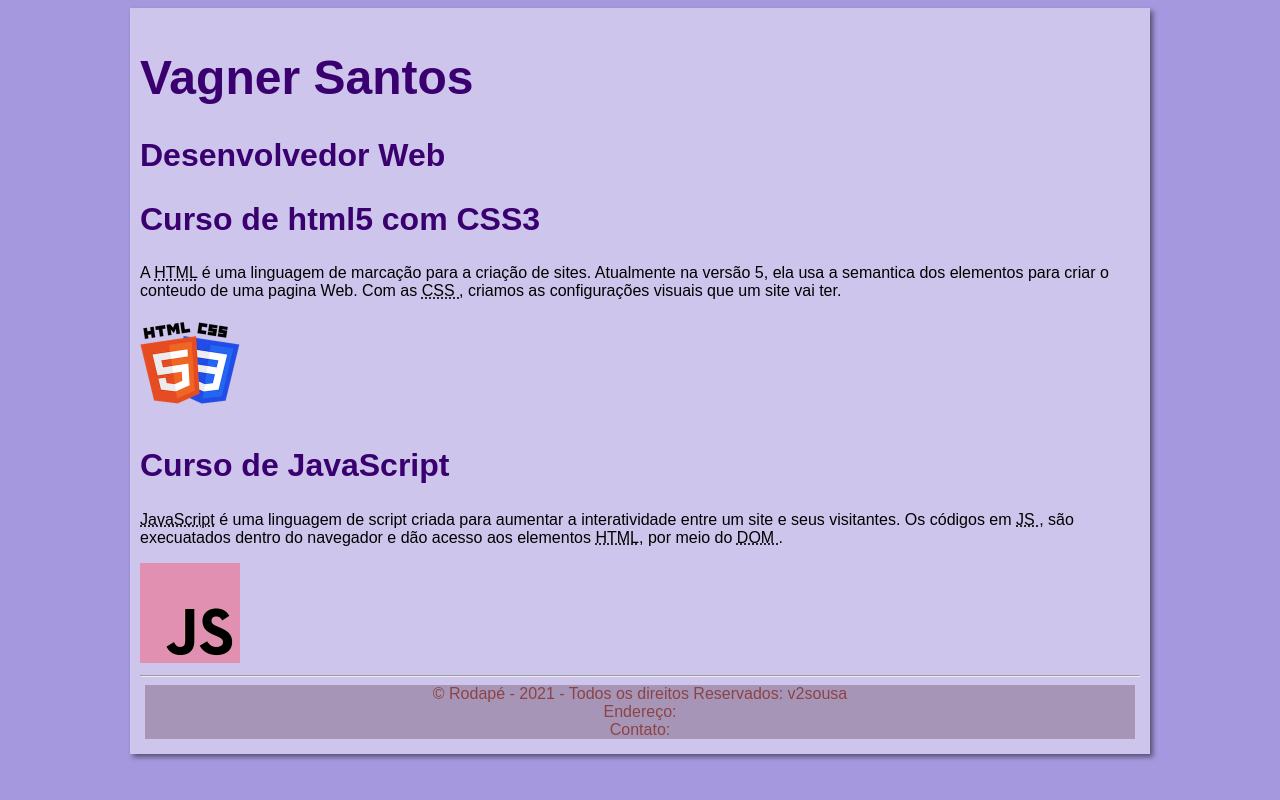
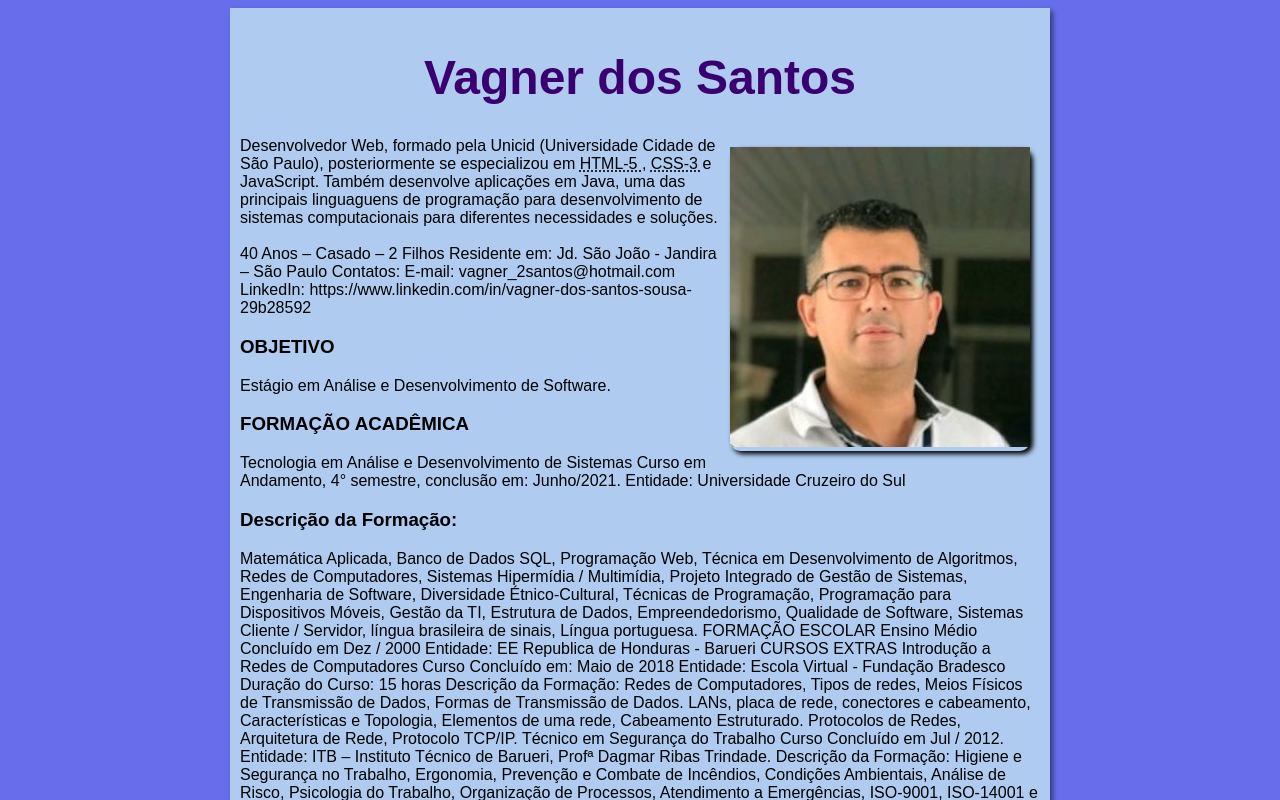
Before and after one commit to v2sousa/curriculo, a plain HTML site: page index.html in a window 1280 px wide. Shown: the top 800 px of the page. Drawn offline with Linux system fonts and the light colour scheme.

Commit message:
Auterações
Texto e estilo.

```diff
--- a/index.html
+++ b/index.html
@@ -10,26 +10,107 @@
 <body>
     <main>
         <header>
-            <h1> Vagner Santos  </h1>
-            <h2> Desenvolvedor Web </h2>
+            <h1> Vagner dos Santos </h1>
         </header>
         <article>
-            <h2> Curso de html5 com CSS3 </h2>
-            <p> A <abbr title="HyperText Markup Language">HTML</abbr> é uma linguagem de marcação para a criação de sites. Atualmente na versão 5, ela usa a semantica dos elementos para criar o conteudo de uma pagina Web. Com as <abbr title="Cascading Style Sheets"> CSS </abbr>, criamos as configurações visuais que um site vai ter. </p>
+            <p class="foto">
+                <img src="Imagens site - Copia/minhafotosite2.jpg" alt="foto site">
+            </p>
+            <p id="sobre">
+                Desenvolvedor Web, formado pela Unicid (Universidade Cidade de São Paulo), posteriormente se especializou em <abbr title="HyperText Markup Language, versão 5"> HTML-5 </abbr>, <abbr title="Cascading Style Sheets, versão 3"> CSS-3 </abbr> e JavaScript. Também desenvolve aplicações em Java, uma das principais linguaguens de programação para desenvolvimento de sistemas computacionais para diferentes necessidades e soluções. <br> <br>
+                40 Anos – Casado – 2 Filhos
+                Residente em: Jd. São João - Jandira – São Paulo
+                Contatos:
+                E-mail: vagner_2santos@hotmail.com
+                LinkedIn: https://www.linkedin.com/in/vagner-dos-santos-sousa-29b28592 <br>
+
+            <h3>OBJETIVO</h3>
+                Estágio em Análise e Desenvolvimento de Software.
+
+            <h3>FORMAÇÃO ACADÊMICA</h3>
+                Tecnologia em Análise e Desenvolvimento de Sistemas
+                Curso em Andamento, 4° semestre, conclusão em: Junho/2021.
+                Entidade: Universidade Cruzeiro do Sul
+            <h3>Descrição da Formação:</h3> Matemática Aplicada, Banco de Dados SQL, Programação Web, Técnica em Desenvolvimento de Algoritmos, Redes de Computadores, Sistemas Hipermídia / Multimídia, Projeto Integrado de Gestão de Sistemas, Engenharia de Software, Diversidade Étnico-Cultural, Técnicas de Programação, Programação para Dispositivos Móveis, Gestão da TI, Estrutura de Dados, Empreendedorismo, Qualidade de Software, Sistemas Cliente / Servidor, língua brasileira de sinais, Língua portuguesa.
+
+FORMAÇÃO ESCOLAR
+
+Ensino Médio
+Concluído em Dez / 2000
+Entidade: EE Republica de Honduras - Barueri
+
+CURSOS EXTRAS
+
+Introdução a Redes de Computadores
+Curso Concluído em: Maio de 2018
+Entidade: Escola Virtual - Fundação Bradesco
+Duração do Curso: 15 horas
+Descrição da Formação: Redes de Computadores, Tipos de redes, Meios Físicos de Transmissão de Dados, Formas de Transmissão de Dados.
+LANs, placa de rede, conectores e cabeamento, Características e Topologia, Elementos de uma rede, Cabeamento Estruturado.
+Protocolos de Redes, Arquitetura de Rede, Protocolo TCP/IP.
+
+Técnico em Segurança do Trabalho
+Curso Concluído em Jul / 2012.
+Entidade: ITB – Instituto Técnico de Barueri, Profª Dagmar Ribas Trindade.
+Descrição da Formação: Higiene e Segurança no Trabalho, Ergonomia, Prevenção e Combate de Incêndios, Condições Ambientais, Análise de Risco, Psicologia do Trabalho, Organização de Processos, Atendimento a Emergências, ISO-9001, ISO-14001 e 18001, Treinamento de Brigada de Incêndio, Implantação e Treinamento de CIPA.
+
+Vigilante
+Concluído em 2005
+Entidade: Sebil - Centro de Formação e Treinamento de vigilantes
+Descrição do Curso: Atendimento ao público, Defesa Pessoal, Uso de Arma de Fogo e Noções de Direito Penal.
+
+Conhecimentos em:
+Pacote Office: Word, Excel, Power Point.
+ServiceNow.
+
+
+EXPERIÊNCIA PROFISSIONAL
+
+Associação Residencial Alphaville 2.
+Período de Trabalho: Novembro/2005 – Emprego atual
+Atribuições:
+- Encarregado Interino – Elaboração de relatórios, facilitador de atendimento, elaboração de escala de serviço, treinamento de novos funcionários, colaboração com toda a rotina de trabalho e reuniões diárias.
+- Vigilante - Rondas motorizadas, vistorias em residências, verificação dos locais com possibilidade de risco, atendimento em emergências.
+- Porteiro – Atendimento ao público visitante e moradores.
+
+TMS Call Center Ltda.
+Período de Trabalho: Novembro/2004 até Outubro/2005
+Atribuições:
+Atendente Telemarketing - Atendimento aos clientes da TIM celular, quanto a: Cadastro de novos clientes, cobranças indevidas, problemas com os serviços de mensagem, internet, configuração de aparelhos e indisponibilidade de rede.
+
+Papelaria Mr Paper LTDA.
+Período de Trabalho: Novembro/2003 até Junho/2004
+Atribuições:
+Balconista - Venda e orientação de material para informática, papelaria e escritório.
+
+Papelaria Mariepel LTDA.
+Período de Trabalho: Setembro/1996 até Março/2003
+Atribuições:
+Motorista - Entregas dos materiais comercializados na loja.
+Balconista - Venda e orientação de material para informática, papelaria e escritório.
+Office-boy - Serviços bancários, entregas e reposição da loja.
+            </p>
+
+
+
+            <!-- <p>  <abbr title="HyperText Markup Language"> </abbr> é uma linguagem de marcação para a criação de sites. Atualmente na versão 5, ela usa a semantica dos elementos para criar o conteudo de uma pagina Web. Com as <abbr title="Cascading Style Sheets"> CSS </abbr>, criamos as configurações visuais que um site vai ter. </p>
                 <img class="lado" style="width: 100px
-                ;" src="Imagens site/Logo-HTML5-CSS3-principal.png" alt=" Curso html5 e css3">
+                ;" src="Imagens site/Logo-HTML5-CSS3-principal.png" alt=" Curso html5 e css3"> -->
             <br>
         </article>
 
         <article>
-            <h2> Curso de JavaScript </h2>
-            <p> <abbr title="JavaScript"> JavaScript</abbr> é uma linguagem de script criada para aumentar a interatividade entre um site e seus visitantes. Os códigos em <abbr title="JavaScript"> JS </abbr>, são execuatados dentro do navegador e dão acesso aos elementos <abbr title="HyperText Markup Language">HTML</abbr>, por meio do <abbr title="Document Object Model"> DOM </abbr>. </p>
+            <h2> </h2>
+            <!--<p> <abbr title="JavaScript"> JavaScript</abbr> é uma linguagem de script criada para aumentar a interatividade entre um site e seus visitantes. Os códigos em <abbr title="JavaScript"> JS </abbr>, são execuatados dentro do navegador e dão acesso aos elementos <abbr title="HyperText Markup Language">HTML</abbr>, por meio do <abbr title="Document Object Model"> DOM </abbr>. </p>
             <img class="lado" style="width: 100px;" src="Imagens site/javascript-modificada.png" alt="Curso JS">
-            <br>
+            <br>-->
         </article>
         <hr>
-        <div id="rodape"> &copy; Rodapé - 2021 - Todos os direitos Reservados: v2sousa <br>
-        Endereço: <br> Contato: <br> </div>
+        <div id="rodape">
+            &copy; Vagner dos Santos - 2021 - Todos os direitos Reservados <br>
+            Jandira - SP <br>
+            Contato: 11 91234-5678 <br>
+        </div>
     </main>
 </body>
 </html>
--- a/style.css
+++ b/style.css
@@ -1,25 +1,39 @@
 @charset "UTF-8";
 body {
-    background-color: rgb(165, 152, 223);
+    background-color: rgba(81, 91, 233, 0.877);
     font-family: Arial, Helvetica, sans-serif;
 }
 main{
-    background-color: rgb(205, 197, 235);
-    width: 1000px;
+    background-color: rgb( 176, 203, 240);
+    width: 800px;
     margin: auto;
     padding: 10px;
     box-shadow: 3px 3px 5px rgba(0, 0, 0, 0.473);
 }
 h1 {
+    text-align: center;
     font-size: 3em;
     color: rgb(58, 0, 112);
+    float: none;
 }
 h2 {
     font-size: 2em;
     color: rgb(58, 0, 112);
 }
-p {
-    text-align: left;
+p.sobre {
+    float:left;
+    text-align: justify;
+    margin-left: 20px;
+    margin-top: 20px;
+    border-radius: 20px;
+    box-shadow: 3px 3px 5px black;
+}
+p.foto {
+    float: right;
+    width: 300px;
+    margin: 10px;
+    border-radius: 10px;
+    box-shadow: 3px 3px 5px black;
 }
 
 a. {
@@ -32,9 +46,9 @@ a:hover {
     color: rgb(26, 26, 255);
 }
 #rodape{
-    background-color: rgb(167, 149, 184);
+    background-color: rgb(222, 209, 235);
     text-align: center;
-    font-size: 1em;
-    color: rgb(139, 68, 68);
-    margin: 5px;
+    font-size: 0,5em;
+    color: rgb(36, 32, 32);
+    margin: 10px;
 }
```
Also changed, not shown: Imagens site - Copia/minhafotosite.jfif (added), Imagens site - Copia/minhafotosite2.jpg (added).
